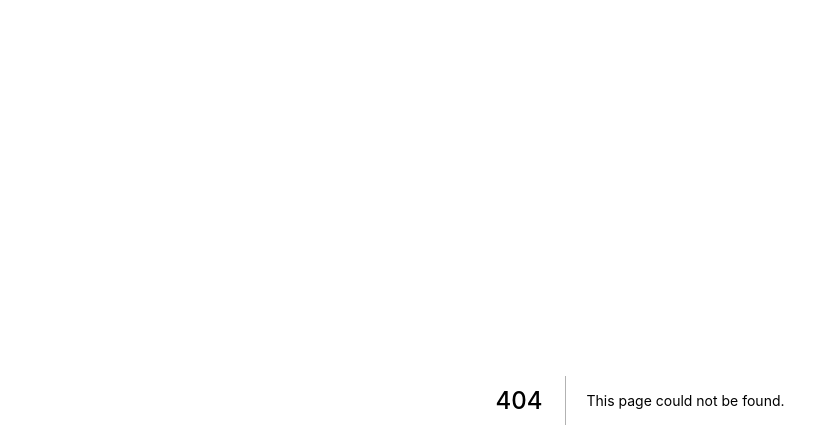
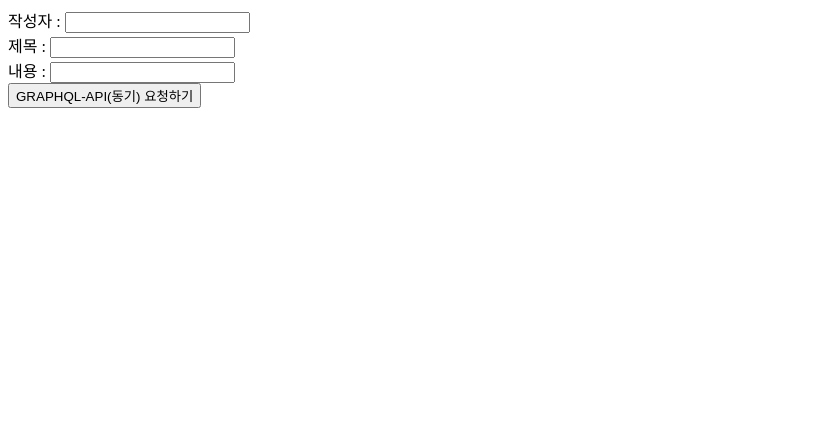
Before and after one commit to juwon5272/class, a Next.js app: page /06-01-container-presenter in a window 1280 px wide. Before the commit this address had no page. Shown: the top 448 px of the page, without its empty margins (0-839 px from the left). Built offline with nearby package versions, Linux system fonts and the light colour scheme.

Commit message:
feat : day6-1 props

```diff
--- /dev/null
+++ b/pages/06-01-container-presenter/index.js
@@ -0,0 +1,6 @@
+// import BoardWrite from "@/src/components/units/board/write/BoardWrite.container";
+import BoardWrite from "../../src/components/units/board/write/BoardWrite.container";
+
+export default function GraphqlMutation() {
+  return <BoardWrite />;
+}
--- /dev/null
+++ b/src/components/units/board/write/BoardWrite.container.js
@@ -0,0 +1,53 @@
+import { gql, useMutation } from "@apollo/client";
+import { useState } from "react";
+import BoardWriteUI from "./BoardWrite.presenter";
+
+const CREATE_BOARD = gql`
+  mutation createBoard($writer: String, $title: String, $contents: String) {
+    createBoard(writer: $writer, title: $title, contents: $contents) {
+      _id
+      number
+      message
+    }
+  }
+`;
+
+export default function BoardWrite() {
+  //자바스크립트 영역
+  const [writer, setWriter] = useState("");
+  const [title, setTitle] = useState("");
+  const [contents, setContents] = useState("");
+  const [나의함수] = useMutation(CREATE_BOARD);
+
+  const onClickSubmit = async () => {
+    // const writer = "qqq" //여기에 있으면 현재 스코프
+    const result = await 나의함수({
+      variables: {
+        // variables 이게 $의 역할을 해줌
+        writer: writer, //이 함수에 없으면 스코프 체인을 통해서 위 함수에서 찾음
+        title: title,
+        contents: contents,
+      },
+    });
+    console.log(result);
+  };
+
+  const onChangeWriter = (event) => {
+    setWriter(event.target.value);
+  };
+  const onChangeTitle = (event) => {
+    setTitle(event.target.value);
+  };
+  const onChangeContents = (event) => {
+    setContents(event.target.value);
+  };
+  //HTML 영역 (return 영역)
+  return (
+    <BoardWriteUI
+      onClickSubmit={onClickSubmit}
+      onChangeWriter={onChangeWriter}
+      onChangeTitle={onChangeTitle}
+      onChangeContents={onChangeContents}
+    />
+  );
+}
--- /dev/null
+++ b/src/components/units/board/write/BoardWrite.presenter.js
@@ -0,0 +1,16 @@
+export default function BoardWriteUI(props) {
+  //자바스크립트 영역
+
+  //HTML 영역 (return 영역)
+  return (
+    <>
+      작성자 : <input type="text" onChange={props.onChangeWriter} />
+      <br />
+      제목 : <input type="text" onChange={props.onChangeTitle} />
+      <br />
+      내용 : <input type="text" onChange={props.onChangeContents} />
+      <br />
+      <button onClick={props.onClickSubmit}>GRAPHQL-API(동기) 요청하기 </button>
+    </>
+  );
+}
```
